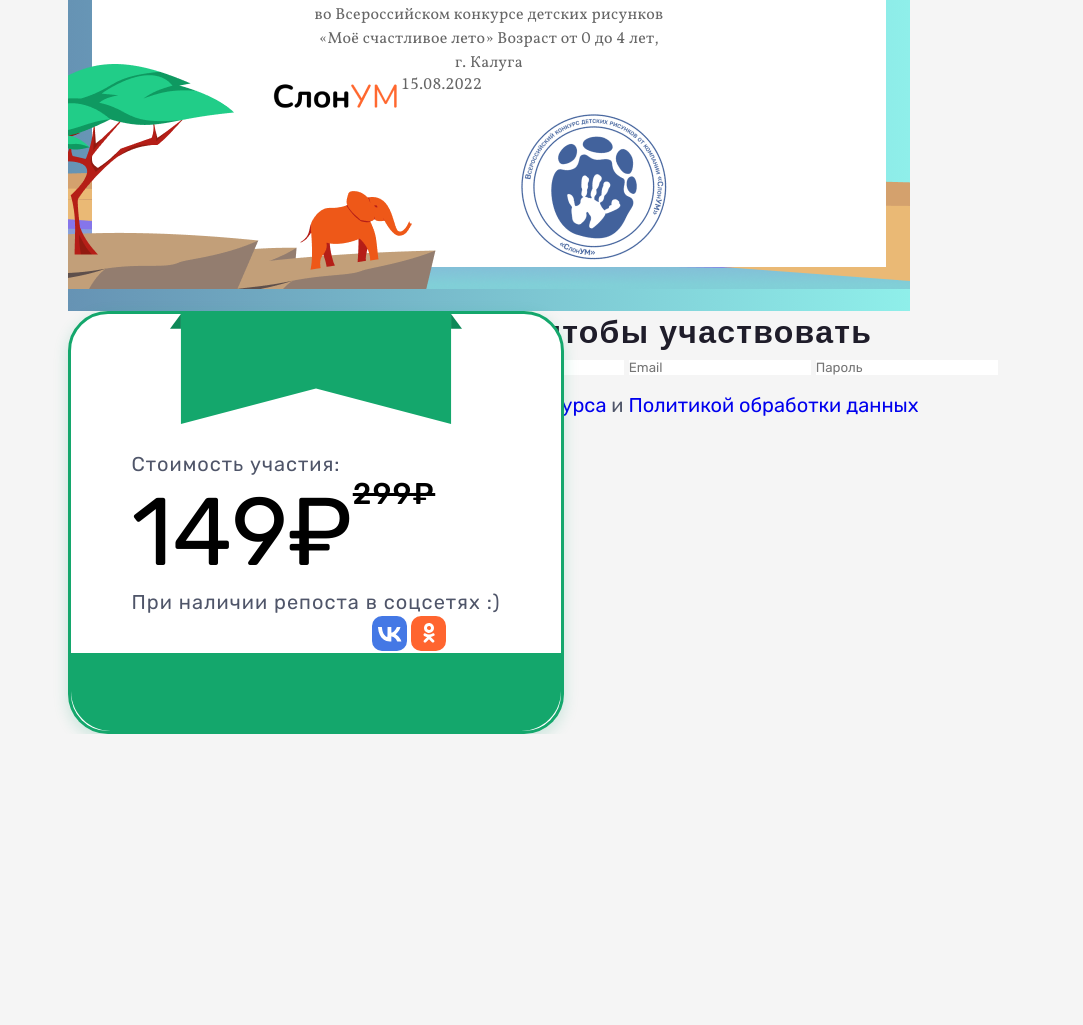
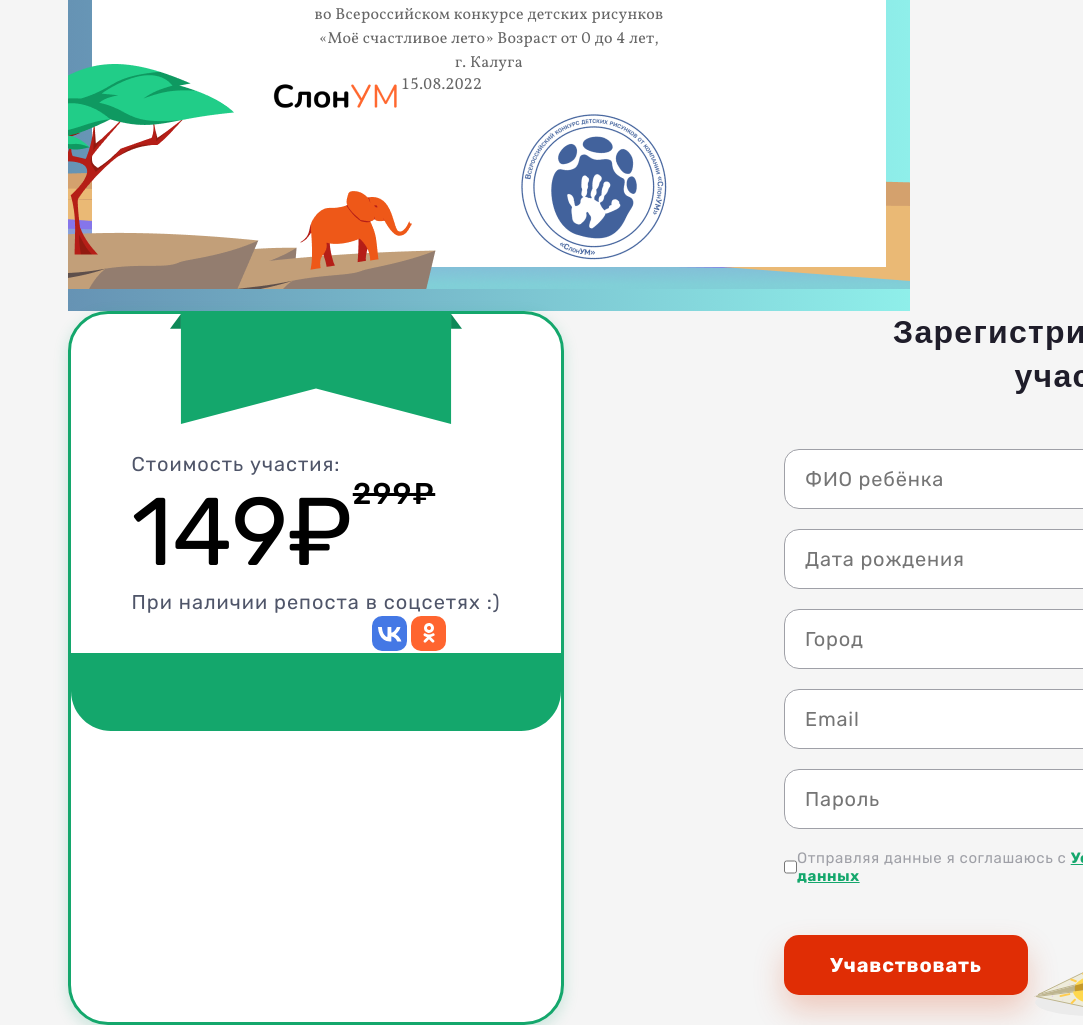
Before and after one commit to AlenaMearbhall/diploma, a plain HTML site: page index.html in a window 1280 px wide. Shown: the part 1312-2337 px from the top of the page, without its empty margins (197-1280 px from the left). Before the commit the page ends 2046 px from the top, so only its background shows below. Drawn offline with nearby package versions, Linux system fonts and the light colour scheme.

Commit message:
add registration section

```diff
--- a/css/styles.css
+++ b/css/styles.css
@@ -566,7 +566,7 @@ h6 {
 
 .registration__discount {
     box-sizing: border-box;
-    position: absolute;
+    /* position: absolute; */
     /* left: 13.75%;
     right: 60.73%;
     top: 61.82%;
@@ -640,12 +640,11 @@ h6 {
     display: flex;
 }
 
-.registration__discount-box-bottom__text {
-}
+.registration__block {
+    display: flex;
+    flex-direction: column;
+    margin: 0px 0px 0px 220px;
 
-.registration__discount-link {
-}
-.registration__block {
 }
 
 .registration__header {
@@ -658,27 +657,84 @@ h6 {
 }
 
 .block-form {
+    display: flex;
+    flex-direction: column;
+    margin: 50px 0px 0px 0px;
 }
 
 .block-form__input {
+    box-sizing: border-box;
+
+    display: flex;
+    flex-direction: row;
+    align-items: center;
+    padding: 0px 20px;
+
+    /* position: absolute;
+    left: 975px;
+    top: 3614px; */
+    width: 540px;
+    height: 60px;
+
+    background: #FFFFFF;
+    border: 1px solid #9FA0A7;
+    border-radius: 15px;
+
+    font-size: 20px;
+    font-weight: 400px;
+    line-height: calc(24 / 20 * 100%);
+    letter-spacing: 0.04em;
+    color: var(--commonFontColor);
 }
 
-.checkbox {
+.block-form__input:not(:last-child) {
+    margin: 0px 0px 20px 0px;
+}
+
+.checkbox-box {
+    display: flex;
 }
 
 .block-form__checkbox {
 }
 
 .block-form__text {
+    font-size: 15px;
+    line-height: calc(18 / 15 * 100%);
+    letter-spacing: 0.04em;
+    color: #9FA0A7;
 }
 
 .block-form__link {
+    font-weight: 700;
+    text-decoration-line: underline;
+    color: var(--mainColor);
 }
 
 .block-form__submit {
+    display: flex;
+    margin: 50px 0px 0px 0px;
 }
 
 .block-form__button {
+    flex: 1 1 auto;
+    background: var(--additionalAccentColor);
+    box-shadow: 0px 15px 30px rgba(218, 71, 25, 0.25);
+    border-radius: 15px;
+
+    font-family: var(--commonFont);
+    font-weight: 700;
+    font-size: 20px;
+    line-height: 24px;
+    line-height: calc(24 / 20 * 100%);
+
+    text-align: center;
+    letter-spacing: 0.04em;
+
+    color: #FFFFFF;
+    padding: 18px 46px;
+
+
 }
 
 .block-form__planes-anim {
--- a/index.html
+++ b/index.html
@@ -273,7 +273,7 @@
                             <input type="text" name="email" placeholder="Email" class="block-form__input">
                             <input type="text" name="password" placeholder="Пароль" class="block-form__input">
 
-                            <div class="checkbox">
+                            <div class="checkbox-box">
                                 <input type="checkbox" name="checkbox" class="block-form__checkbox">
                                 <p class="block-form__text">
                                     Отправляя данные я соглашаюсь с
@@ -282,8 +282,11 @@
                                     <a href="#" class="block-form__link">Политикой обработки данных</a>
                                 </p>
                             </div>
+
                             <div class="block-form__submit">
+                                <div class="block-form__button-box">
                                 <button type="submit" class="block-form__button">Учавствовать</button>
+                                </div>
                                 <div class="block-form__planes-anim">
                                     <img src="./img/registration/plane_01.svg" alt="самолетик">
                                     <img src="./img/registration/plane_02.svg" alt="самолетик">
```
Also changed, not shown: img/registration/checkbox.svg (added).
